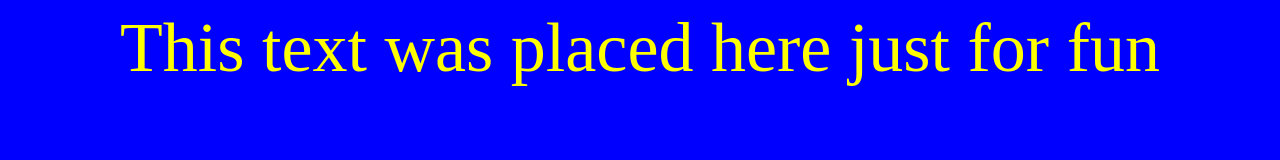
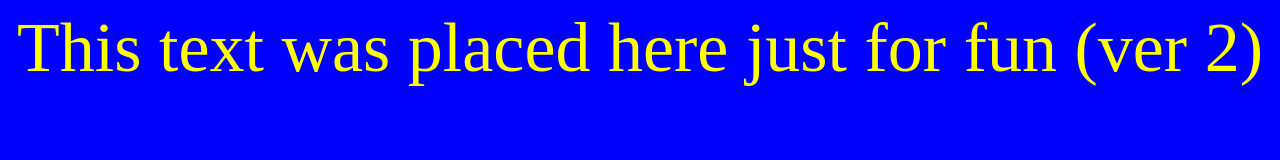
Before and after one commit to vyablonskyi/project, a plain HTML site: page index.html in a window 1280 px wide. Drawn offline with Linux system fonts and the light colour scheme.

Commit message:
Update index.html

```diff
--- a/index.html
+++ b/index.html
@@ -3,6 +3,6 @@
   <title>Testing job with deploy</title>
 </head>
 <body bgcolor=blue>
-  <p style="color: yellow; text-align: center; font-size: 70px;">This text was placed here just for fun</p>
+  <p style="color: yellow; text-align: center; font-size: 70px;">This text was placed here just for fun (ver 2)</p>
 </body>
 </html>
```
